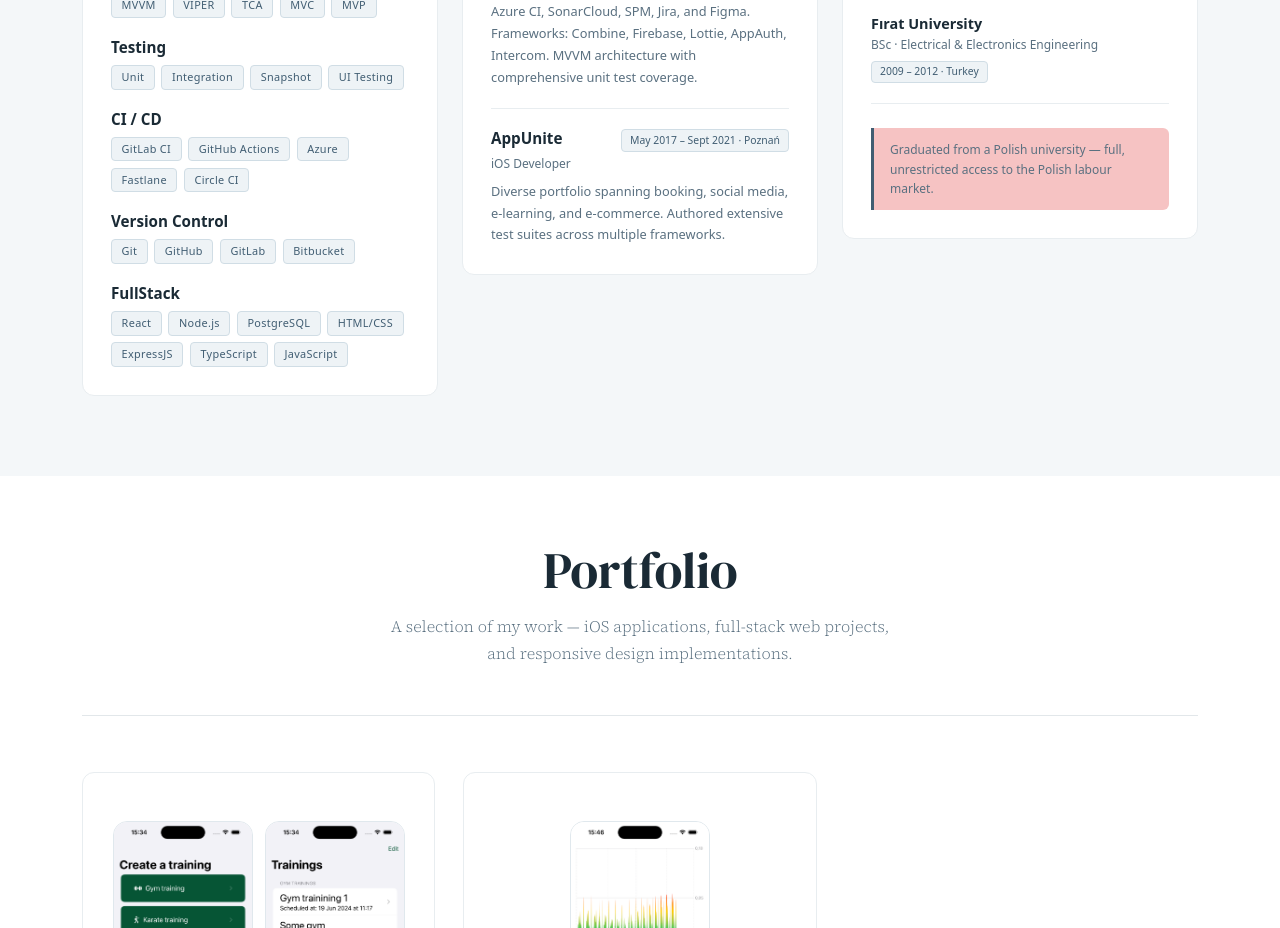
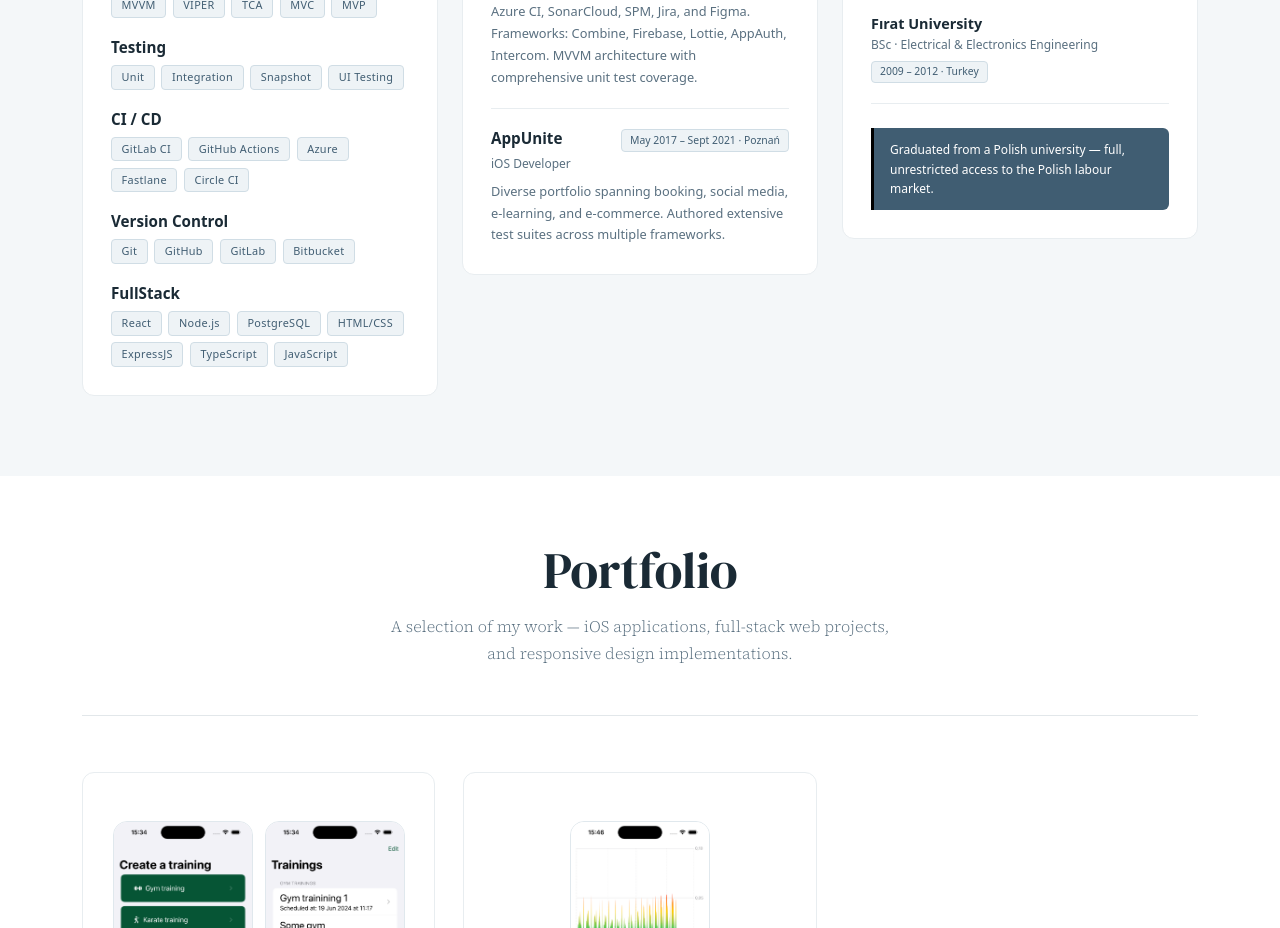
Before and after one commit to fatihkaganemre/personal-webiste, a React (Vite) app in the folder my-website/: page / in a window 1280 px wide. Shown: the part 1000-1928 px from the top of the page. Built offline with nearby package versions, Linux system fonts and the light colour scheme.

Commit message:
a bit of styling

```diff
--- a/my-website/src/components/Header.css
+++ b/my-website/src/components/Header.css
@@ -6,3 +6,8 @@
   transition: transform 0.3s;
   width: 350px;
 }
+
+.header {
+  background: #405D72;
+  color: white;
+}
--- a/my-website/src/components/Header.jsx
+++ b/my-website/src/components/Header.jsx
@@ -3,7 +3,7 @@ import './Header.css';
 
 function Header() {
   return (
-    <section id="header" style={{ backgroundColor: "#405D72", color: "white" }}>
+    <section className="header">
       <div className="container col-xxl-8 px-4 py-5">
         <div className="row flex-lg-row-reverse align-items-center g-5 py-5">
           <div className="col-lg-6">
--- a/my-website/src/components/features/Education.css
+++ b/my-website/src/components/features/Education.css
@@ -41,10 +41,10 @@
 .edu-note {
   margin-top: 1.5rem;
   padding: 0.75rem 1rem;
-  border-left: 3px solid var(--primary);
-  background: rgb(246, 195, 195);
+  border-left: 3px solid black;
+  background: #405D72;
   border-radius: 0 6px 6px 0;
   font-size: 0.75rem;
-  color: var(--ink-mid);
+  color: white;
   line-height: 1.6;
 }
```
